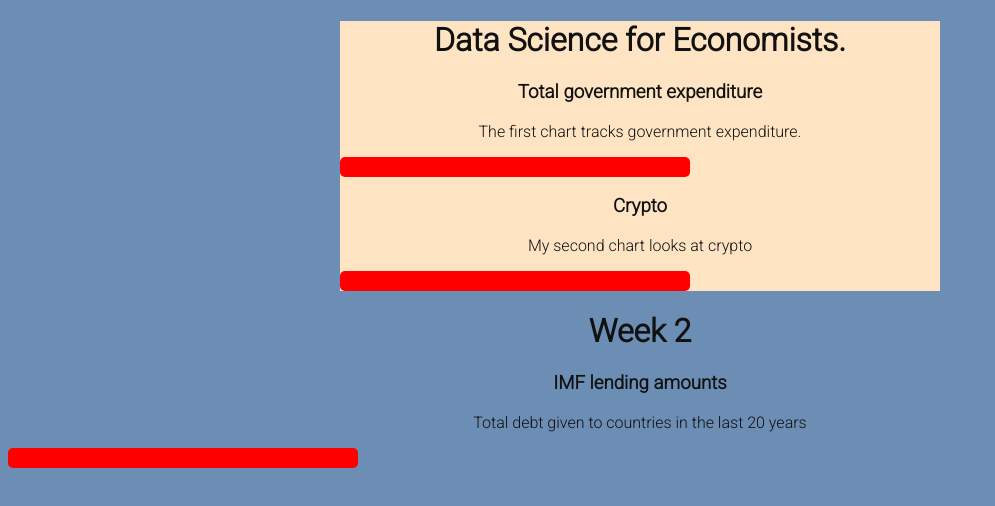
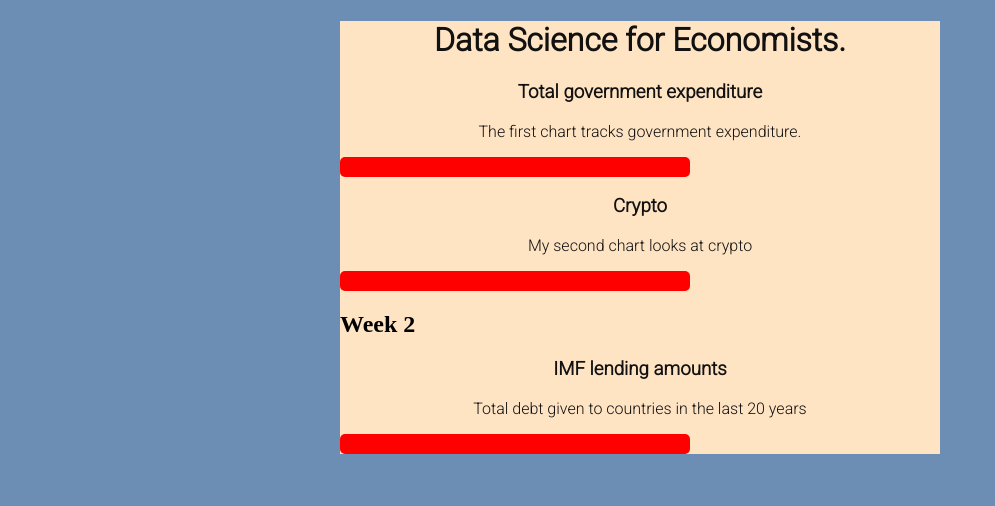
Before and after one commit to AdamWoolley/AdamWoolley.github.io, a plain HTML site: page index.html in a window 1280 px wide. Shown: the whole page, without its empty margins (0-995 px from the left). Drawn offline with Linux system fonts and the light colour scheme; a script that the page names is missing.

Commit message:
Add files via upload

```diff
--- a/index.html
+++ b/index.html
@@ -34,14 +34,14 @@
         <h3>Crypto</h3>
         <p>My second chart looks at crypto</p>
         <div class="chart" id="Chart2"> </div>
-     </div class ="myweek2">
-        <h1>Week 2</h1>
+
+        <h2>Week 2</h1>
 
         <h3>IMF lending amounts</h3>
         <p>Total debt given to countries in the last 20 years</p>
         <div class="chart" id="Chart3"
 
-          >
+        div>
 </body>
 
 
```
